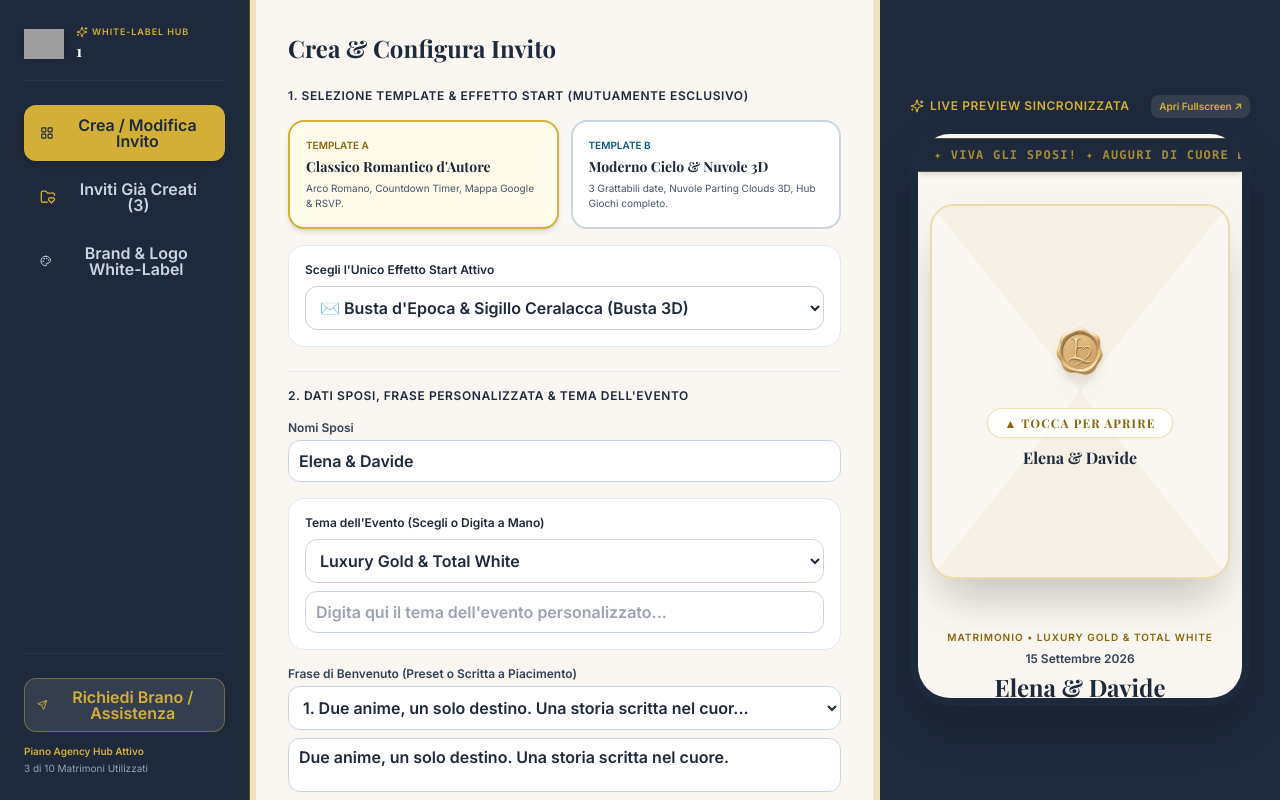
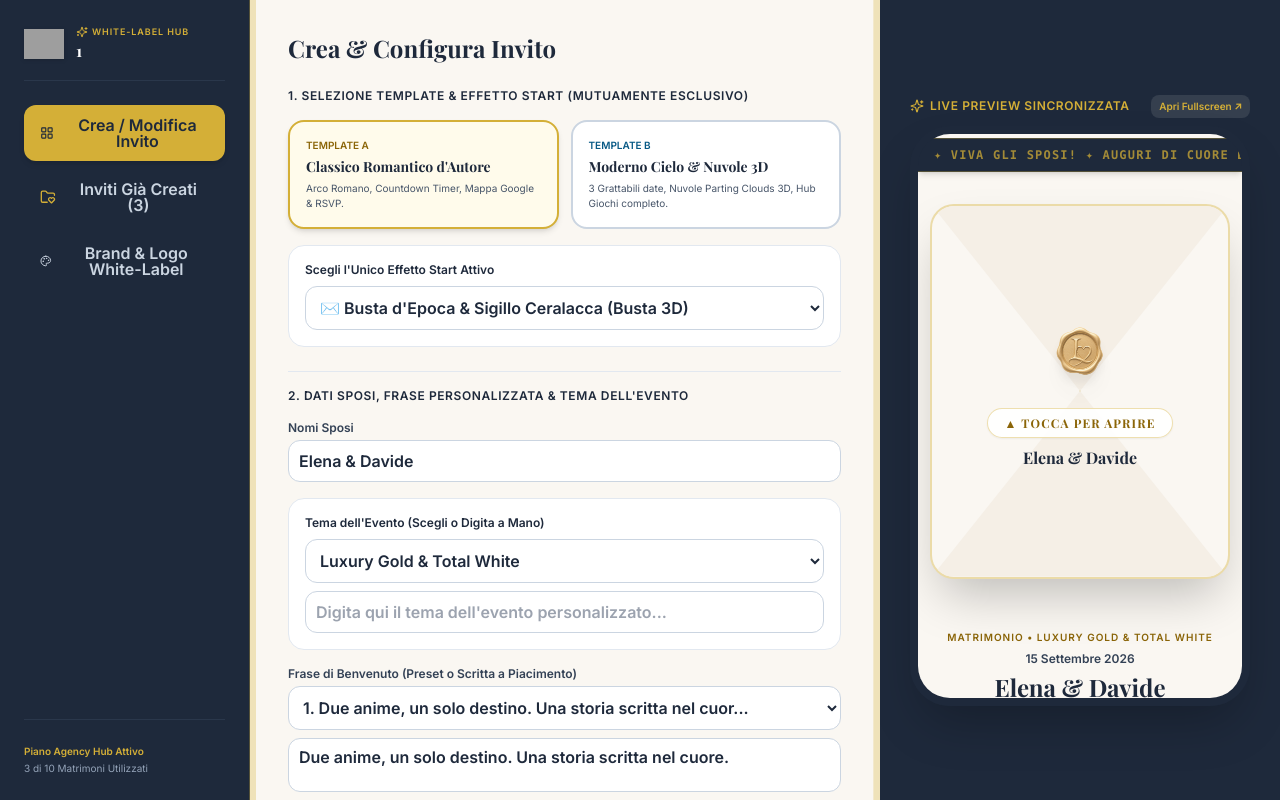
Before and after one commit to Rickym2025/love, a Next.js app: page /agency/1 in a window 1280 px wide. Built offline with nearby package versions, Linux system fonts and the light colour scheme; grey boxes are pictures that could not be loaded; a web font is replaced by a local one.

Commit message:
Update AgencySidebar.tsx

```diff
--- a/src/components/agency/AgencySidebar.tsx
+++ b/src/components/agency/AgencySidebar.tsx
@@ -1,8 +1,8 @@
 "use client";
 
-import React, { useState } from "react";
+import React from "react";
 import Image from "next/image";
-import { LayoutGrid, FolderHeart, Palette, Sparkles, Send } from "lucide-react";
+import { LayoutGrid, FolderHeart, Palette, Sparkles } from "lucide-react";
 
 export interface AgencySidebarProps {
   agencyId?: string;
@@ -17,17 +17,9 @@ export default function AgencySidebar({
   setActiveTab,
   style,
 }: AgencySidebarProps) {
-  const [richiestaAperta, setRichiestaAperta] = useState(false);
-  const [inviatoWeb3, setInviatoWeb3] = useState(false);
-
   const formattedAgencyName = (agencyId || "sposi-in-love")
     .replace(/-/g, " ")
     .toUpperCase();
-
-  const handleWeb3Submit = (e: React.FormEvent) => {
-    e.preventDefault();
-    setInviatoWeb3(true);
-  };
 
   return (
     <aside
@@ -90,38 +82,9 @@ export default function AgencySidebar({
         </nav>
       </div>
 
-      {/* MODULO RICHIESTA WEB3FORMS */}
-      <div className="pt-6 border-t border-slate-700/60 text-[10px] space-y-3">
-        {!richiestaAperta ? (
-          <button
-            type="button"
-            onClick={() => setRichiestaAperta(true)}
-            className="w-full py-2.5 px-3 bg-[#FAF7F2]/10 hover:bg-[#FAF7F2]/20 border border-[#D4AF37]/40 rounded-xl text-xs font-bold text-[#D4AF37] flex items-center justify-center gap-1.5 transition-all"
-          >
-            <Send className="w-3.5 h-3.5" /> Richiedi Brano / Assistenza
-          </button>
-        ) : (
-          <form onSubmit={handleWeb3Submit} className="p-3 bg-slate-900/90 rounded-2xl border border-[#D4AF37]/30 space-y-2 text-left">
-            <span className="font-bold text-[#D4AF37] block">Richiesta Web3Form</span>
-            {inviatoWeb3 ? (
-              <p className="text-emerald-400 font-bold">Richiesta Inviata!</p>
-            ) : (
-              <>
-                <input type="text" placeholder="Oggetto" required className="w-full p-1.5 rounded bg-slate-800 border border-slate-700 text-white text-[10px]" />
-                <textarea rows={2} placeholder="Descrivi la richiesta..." required className="w-full p-1.5 rounded bg-slate-800 border border-slate-700 text-white text-[10px] resize-none" />
-                <div className="flex gap-1 pt-1">
-                  <button type="submit" className="flex-1 py-1 bg-[#D4AF37] text-slate-900 font-bold rounded">Invia</button>
-                  <button type="button" onClick={() => setRichiestaAperta(false)} className="py-1 px-2 bg-slate-800 text-slate-400 rounded">X</button>
-                </div>
-              </>
-            )}
-          </form>
-        )}
-
-        <div className="text-slate-400">
-          <p className="font-bold text-[#D4AF37]">Piano Agency Hub Attivo</p>
-          <p className="mt-0.5">3 di 10 Matrimoni Utilizzati</p>
-        </div>
+      <div className="pt-6 border-t border-slate-700/60 text-[10px] text-slate-400">
+        <p className="font-bold text-[#D4AF37]">Piano Agency Hub Attivo</p>
+        <p className="mt-0.5">3 di 10 Matrimoni Utilizzati</p>
       </div>
     </aside>
   );
```
